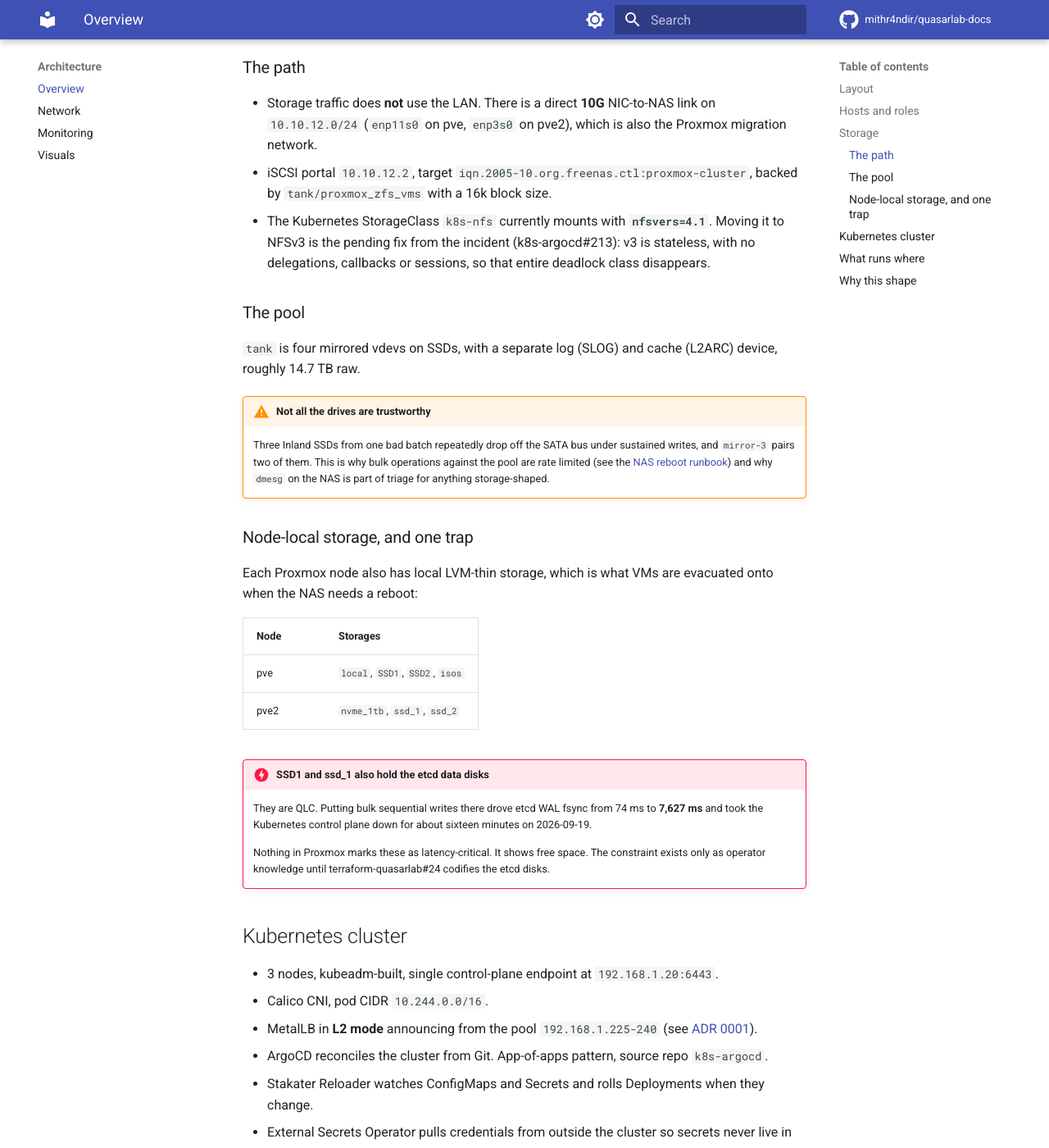
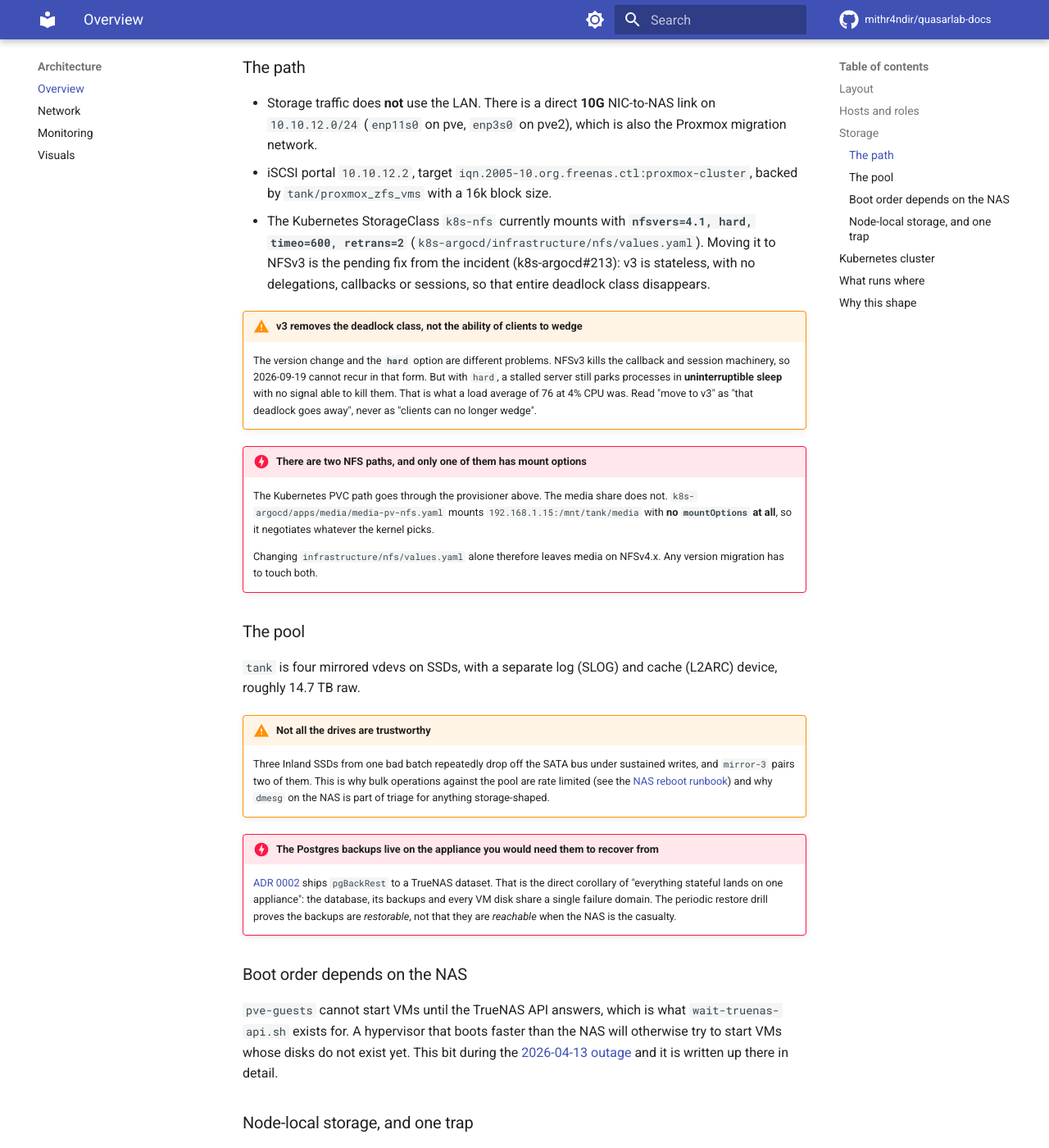
Before and after one commit to mithr4ndir/quasarlab-docs, an MkDocs documentation site: the page built from docs/architecture/overview.md, in a window 1280 px wide and 1400 px high, scrolled down 2042 px. Shown: the whole window at 82% size. Built offline with MkDocs 1.6.1 and Material for MkDocs 9.7.7, drawn with Linux system fonts in a browser that asks for light colours; comment, search, counter and statistics services are not loaded; some of the changed text lies outside the part shown.

Commit message:
Correct the storage section, and record the pg_hba fix it uncovered
Two corrections to my own text, both from review: vm117 being on pve rather
than pve2 is where the VMs happen to sit, not a deliberate placement, and
ADR 0007 is careful not to claim otherwise. And the host is called `pve`, not
`pve1`, which appears nowhere in ansible-quasarlab.

Four additions, all verified rather than assumed:

- `hard` is the client-side blast radius, not the NFS version. Moving to v3
  removes the callback and session machinery, so that deadlock class goes
  away, but a stalled server still parks processes in uninterruptible sleep.
  Without saying so, "move to v3" reads as "clients can no longer wedge".
- There are two NFS paths and only one has mount options.
  apps/media/media-pv-nfs.yaml has no mountOptions at all, confirmed, so
  editing the provisioner values alone leaves media on v4.x.
- pgBackRest ships to a TrueNAS dataset, so the Postgres backups live on the
  appliance you would need them to recover from. The restore drill proves
  they are restorable, not that they are reachable.
- Boot order depends on the NAS answering its API, which is what
  wait-truenas-api.sh exists for.

The pg_hba runbook prompted ansible-quasarlab#194: the K8s node rules from
the 2026-05-03 fix were never written back to the role, and the template
renders the whole file, so the next Postgres play would have deleted them.
Now merged, with a test, and the runbook records it.

Co-Authored-By: Claude Opus 5 <noreply@anthropic.com>
Claude-Session: https://claude.ai/code/session_01QAaSBGjtrahVEEhviYUGRA

````diff
--- a/docs/architecture/overview.md
+++ b/docs/architecture/overview.md
@@ -18,7 +18,7 @@ LAN 192.168.1.0/24
     ▼
   Kubernetes cluster (kubeadm, Calico, ArgoCD)
     apiserver VIP   192.168.1.20:6443
-    k8cluster1      192.168.1.90  ── pve1
+    k8cluster1      192.168.1.90  ── pve
     k8cluster2      192.168.1.89  ── pve2
     k8cluster3      192.168.1.91  ── pve2
                        │  pod->external = SNAT to node IP
@@ -26,7 +26,7 @@ LAN 192.168.1.0/24
   Postgres 16 VM      192.168.1.123  ── pve
   Uptime Kuma VM      192.168.1.129  ── pve  (out-of-cluster monitor)
   TrueNAS             192.168.1.15   (iSCSI: VM disks, NFS: K8s PVCs + media)
-  Proxmox pve1        192.168.1.10
+  Proxmox pve        192.168.1.10
   Proxmox pve2        192.168.1.11
 ```
 
@@ -36,14 +36,14 @@ A higher-fidelity diagram and screenshots live in [Visuals](visuals.md).
 
 | Host | IP | Role |
 |------|----|------|
-| pve1 | 192.168.1.10 | Proxmox node, hosts most VMs |
+| pve | 192.168.1.10 | Proxmox node, hosts most VMs |
 | pve2 | 192.168.1.11 | Proxmox node, hosts the rest |
 | K8s API | 192.168.1.20 | kube-apiserver VIP |
 | k8cluster1 | 192.168.1.90 | K8s worker / control plane |
 | k8cluster2 | 192.168.1.89 | K8s worker / control plane (on pve2, with k8cluster3) |
 | k8cluster3 | 192.168.1.91 | K8s worker / control plane |
 | postgresql | 192.168.1.123 | Postgres 16, shared backend for Grafana, claude-bridge, and other stateful apps |
-| uptime-kuma | 192.168.1.129 | Out-of-cluster monitor, live since 2026-09-19 (see [ADR 0007](../decisions/0007-uptime-kuma-external-monitor.md)). On **pve**, deliberately not on pve2 with the etcd majority |
+| uptime-kuma | 192.168.1.129 | Out-of-cluster monitor, live since 2026-09-19 (see [ADR 0007](../decisions/0007-uptime-kuma-external-monitor.md)). On **pve**, while the etcd majority sits on pve2. Nothing enforces that, see [ADR 0007](../decisions/0007-uptime-kuma-external-monitor.md) |
 | truenas | 192.168.1.15 | TrueNAS. VM disks over iSCSI, Kubernetes PVCs and media over NFS. See [Storage](#storage) |
 | NPM | LAN | nginx-proxy-manager, TLS termination and routing for `*.herro.me` |
 
@@ -78,9 +78,28 @@ broken appliance, over the service that still worked.
   `iqn.2005-10.org.freenas.ctl:proxmox-cluster`, backed by
   `tank/proxmox_zfs_vms` with a 16k block size.
 - The Kubernetes StorageClass `k8s-nfs` currently mounts with
-  **`nfsvers=4.1`**. Moving it to NFSv3 is the pending fix from the incident
-  (k8s-argocd#213): v3 is stateless, with no delegations, callbacks or
-  sessions, so that entire deadlock class disappears.
+  **`nfsvers=4.1, hard, timeo=600, retrans=2`**
+  (`k8s-argocd/infrastructure/nfs/values.yaml`). Moving it to NFSv3 is the
+  pending fix from the incident (k8s-argocd#213): v3 is stateless, with no
+  delegations, callbacks or sessions, so that entire deadlock class
+  disappears.
+
+!!! warning "v3 removes the deadlock class, not the ability of clients to wedge"
+    The version change and the **`hard`** option are different problems.
+    NFSv3 kills the callback and session machinery, so 2026-09-19 cannot
+    recur in that form. But with `hard`, a stalled server still parks
+    processes in **uninterruptible sleep** with no signal able to kill them.
+    That is what a load average of 76 at 4% CPU was. Read "move to v3" as
+    "that deadlock goes away", never as "clients can no longer wedge".
+
+!!! danger "There are two NFS paths, and only one of them has mount options"
+    The Kubernetes PVC path goes through the provisioner above. The media
+    share does not. `k8s-argocd/apps/media/media-pv-nfs.yaml` mounts
+    `192.168.1.15:/mnt/tank/media` with **no `mountOptions` at all**, so it
+    negotiates whatever the kernel picks.
+
+    Changing `infrastructure/nfs/values.yaml` alone therefore leaves media on
+    NFSv4.x. Any version migration has to touch both.
 
 ### The pool
 
@@ -93,6 +112,21 @@ broken appliance, over the service that still worked.
     bulk operations against the pool are rate limited (see the
     [NAS reboot runbook](../runbooks/nas-reboot-evacuate-vm-disks.md)) and
     why `dmesg` on the NAS is part of triage for anything storage-shaped.
+
+!!! danger "The Postgres backups live on the appliance you would need them to recover from"
+    [ADR 0002](../decisions/0002-external-postgres.md) ships `pgBackRest` to a
+    TrueNAS dataset. That is the direct corollary of "everything stateful
+    lands on one appliance": the database, its backups and every VM disk share
+    a single failure domain. The periodic restore drill proves the backups are
+    *restorable*, not that they are *reachable* when the NAS is the casualty.
+
+### Boot order depends on the NAS
+
+`pve-guests` cannot start VMs until the TrueNAS API answers, which is what
+`wait-truenas-api.sh` exists for. A hypervisor that boots faster than the NAS
+will otherwise try to start VMs whose disks do not exist yet. This bit during
+the [2026-04-13 outage](../incidents/2026-04-13-alerting-blackout-cascade.md)
+and it is written up there in detail.
 
 ### Node-local storage, and one trap
 
````
Also changed, not shown: docs/architecture/visuals.md (+1 -1 lines), docs/cheatsheet/ansible.md (+1 -0 lines), docs/decisions/0002-external-postgres.md (+1 -1 lines), docs/runbooks/pg-hba-rejecting-k8s-pods.md (+14 -1 lines).
